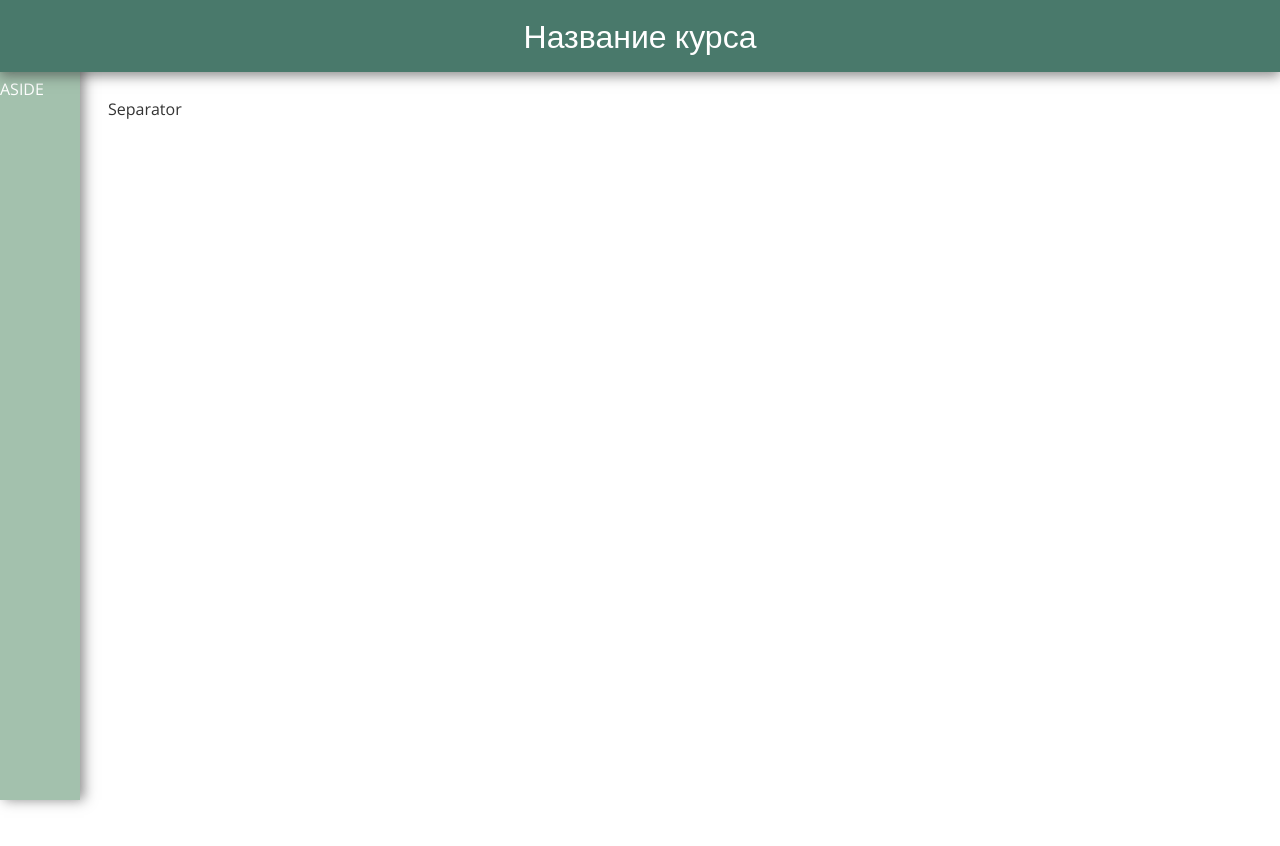
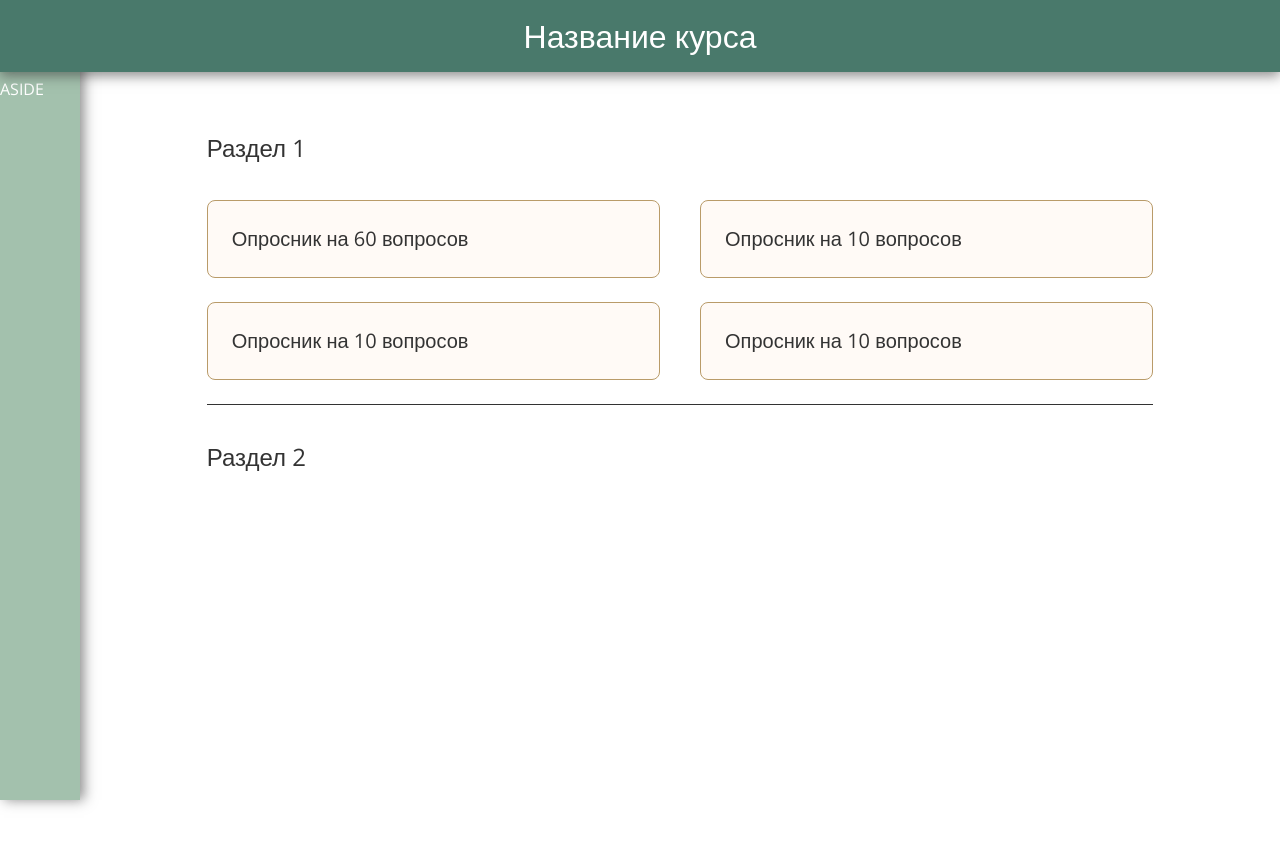
Before and after one commit to DenisDrozd/ira-project, an Angular app: page / in a window 1280 px wide. Shown: the top 846 px of the page. After the commit the page ends 800 px from the top, so only its background shows below. Built offline with nearby package versions, Linux system fonts and the light colour scheme.

Commit message:
page-2: первая версия выборки

```diff
--- a/src/app/body/body.component.html
+++ b/src/app/body/body.component.html
@@ -1,5 +1,58 @@
 <div class="body">
-    <div class="test">
-        Separator
+    <div class="row row_center">
+        <div class="col_extrasmall-12 col_small-12 col_medium-10 col_large-8">
+            <div class="row">
+                <ng-container *ngIf="!selectedQuiz; else quiz">
+                    <div class="col_extrasmall-12 col_small-12 col_medium-12 col_large-12">
+                        <div class="quiz-list-title quiz-list-title_first">
+                            Раздел 1
+                        </div>
+                    </div>
+                    <ng-container *ngFor="let quiz of quizList;">
+                        <div class="col_extrasmall-12 col_small-12 col_medium-6 col_large-4">
+                            <div class="island"
+                                 (click)="selectQuiz(quiz)">
+                                <div class="island-title">
+                                    {{quiz.default.topic}}
+                                </div>
+                            </div>
+                        </div>
+                    </ng-container>
+                    <div class="col_extrasmall-12 col_small-12 col_medium-12 col_large-12">
+                        <div class="quiz-list-title">
+                            Раздел 2
+                        </div>
+                    </div>
+                </ng-container>
+
+                <ng-template #quiz>
+                    <div class="col_extrasmall-12 col_small-12 col_medium-12 col_large-12">
+                        <div class="quiz-list-title quiz-list-title_first">
+                            {{selectedQuiz.default.topic}}
+                        </div>
+                    </div>
+                    <div class="col_extrasmall-12 col_small-12 col_medium-12 col_large-12">
+                        <div *ngFor="let answers of selectedQuiz.default.list; let answersIndex = index"
+                             class="quiz-answers">
+                            <div class="quiz-answers-title">
+                                {{answers.question}}
+                            </div>
+                            <div *ngFor="let answer of answers.answers; let answerIndex = index"
+                                 class="quiz-answer"
+                                 [class.quiz-answer_selected]="answers.selected === answerIndex"
+                                 (click)="selectedQuiz.default.list[answersIndex].selected = answerIndex">
+                                {{answer.answer}}
+                            </div>
+                        </div>
+                    </div>
+
+                    <div style="cursor: pointer; padding: 20px; background: grey;"
+                         (click)="selectedQuiz = false">
+                        Это Кнопка НАЗАД, временная
+                    </div>
+                </ng-template>
+
+            </div>
+        </div>
     </div>
 </div>
--- a/src/app/body/body.component.ts
+++ b/src/app/body/body.component.ts
@@ -1,4 +1,6 @@
 import { Component } from '@angular/core';
+import * as q01 from './tests/quiz01.json';
+import * as q02 from './tests/quiz02.json';
 
 @Component({
     selector: 'app-body',
@@ -6,5 +8,16 @@ import { Component } from '@angular/core';
     styleUrls: ['./body.style.less']
 })
 export class BodyComponent {
+    selectedQuiz;
 
+    quizList = [
+        q01,
+        q02,
+        q02,
+        q02
+    ];
+
+    selectQuiz(list) {
+        this.selectedQuiz = list;
+    }
 }
--- a/src/app/body/body.style.less
+++ b/src/app/body/body.style.less
@@ -5,12 +5,79 @@
 }
 
 .body {
-    padding: 28px;
-}
-
-.test {
-    width: 100%;
-    height: 200vh;
+    padding: 60px 28px;
     color: @body-color;
     background-color: @body-bg;
 }
+
+.quiz-list-title {
+    .h4();
+    margin-bottom: 36px;
+
+    &:not(&_first) {
+        padding-top: 36px;
+        border-top: 1px solid @body-color;
+    }
+}
+
+.island {
+    .transition(all);
+    .h5();
+    position: relative;
+    transform: translateY(0);
+    border: 1px solid @border-color;
+    border-radius: @radius;
+    margin-bottom: 24px;
+    background-color: fade(@island-bg-hover, 8);;
+    cursor: pointer;
+
+    @media @tablet {
+        padding: 12px;
+    }
+
+    @media @desktop-min {
+        padding: 24px;
+    }
+
+    &:hover {
+        transform: translateY(-8px);
+        background-color: fade(@island-bg-hover, 56);
+    }
+}
+
+.quiz-answers {
+    margin-top: 24px;
+}
+
+.quiz-answers-title {
+    .p1();
+    margin-bottom: 12px;
+}
+
+.quiz-answer {
+    .transition(all);
+    .p2();
+    position: relative;
+    padding: 12px 36px;
+    cursor: pointer;
+
+    &:hover {
+        background-color: fade(@black, 8);
+    }
+
+    &:before {
+        content: '-';
+        position: absolute;
+        top: 50%;
+        left: 12px;
+        transform: translateY(-50%);
+    }
+
+    &&_selected {
+        background-color: fade(@black, 16);
+
+        &:before {
+            content: '+';
+        }
+    }
+}
--- /dev/null
+++ b/src/app/body/tests/quiz01.json
@@ -0,0 +1,86 @@
+{
+    "topic": "Опросник на 60 вопросов",
+    "list": [
+        {
+            "question": "1. Создать папку можно:",
+            "answers": [
+                {
+                    "answer": "Только на диске D",
+                    "right": false,
+                    "point": 0
+                },
+                {
+                    "answer": "Только на рабочем столе и в уже созданных папках",
+                    "right": false,
+                    "point": 0
+                },
+                {
+                    "answer": "Только в тех папках, в которых есть файлы",
+                    "right": false,
+                    "point": 0
+                },
+                {
+                    "answer": "Где угодно",
+                    "right": true,
+                    "point": 0
+                }
+            ],
+            "rightAnswer": 4,
+            "selected": null
+        },
+        {
+            "question": "2. Создать папку можно:",
+            "answers": [
+                {
+                    "answer": "Только на диске D",
+                    "right": false,
+                    "point": 0
+                },
+                {
+                    "answer": "Только на рабочем столе и в уже созданных папках",
+                    "right": false,
+                    "point": 0
+                },
+                {
+                    "answer": "Только в тех папках, в которых есть файлы",
+                    "right": false,
+                    "point": 0
+                },
+                {
+                    "answer": "Где угодно",
+                    "right": true,
+                    "point": 0
+                }
+            ],
+            "rightAnswer": 4,
+            "selected": null
+        },
+        {
+            "question": "3. Создать папку можно:",
+            "answers": [
+                {
+                    "answer": "Только на диске D",
+                    "right": false,
+                    "point": 0
+                },
+                {
+                    "answer": "Только на рабочем столе и в уже созданных папках",
+                    "right": false,
+                    "point": 0
+                },
+                {
+                    "answer": "Только в тех папках, в которых есть файлы",
+                    "right": false,
+                    "point": 0
+                },
+                {
+                    "answer": "Где угодно",
+                    "right": true,
+                    "point": 0
+                }
+            ],
+            "rightAnswer": 4,
+            "selected": null
+        }
+    ]
+}
--- /dev/null
+++ b/src/app/body/tests/quiz02.json
@@ -0,0 +1,59 @@
+{
+    "topic": "Опросник на 10 вопросов",
+    "list": [
+        {
+            "question": "1. Создать папку можно:",
+            "answers": [
+                {
+                    "answer": "Только на диске D",
+                    "right": false,
+                    "point": 0
+                },
+                {
+                    "answer": "Только на рабочем столе и в уже созданных папках",
+                    "right": false,
+                    "point": 0
+                },
+                {
+                    "answer": "Только в тех папках, в которых есть файлы",
+                    "right": false,
+                    "point": 0
+                },
+                {
+                    "answer": "Где угодно",
+                    "right": true,
+                    "point": 0
+                }
+            ],
+            "rightAnswer": 4,
+            "selected": null
+        },
+        {
+            "question": "2. Создать папку можно:",
+            "answers": [
+                {
+                    "answer": "Только на диске D",
+                    "right": false,
+                    "point": 0
+                },
+                {
+                    "answer": "Только на рабочем столе и в уже созданных папках",
+                    "right": false,
+                    "point": 0
+                },
+                {
+                    "answer": "Только в тех папках, в которых есть файлы",
+                    "right": false,
+                    "point": 0
+                },
+                {
+                    "answer": "Где угодно",
+                    "right": true,
+                    "point": 0
+                }
+            ],
+            "rightAnswer": 4,
+            "selected": null
+        }
+    ]
+}
--- a/src/sharedStyle/variables.less
+++ b/src/sharedStyle/variables.less
@@ -13,6 +13,10 @@
 @aside-color: @white;
 @body-bg: @white;
 @body-color: @black;
+@border-color: @color-palette-4;
+@island-bg: @color-palette-5;
+@island-bg-hover: @color-palette-5;
+@radius: 8px;
 
 @mobile: ~'screen and (max-width: 639px)';
 @mobile-min: ~'screen and (min-width: 300px)';
--- /dev/null
+++ b/src/typings.d.ts
@@ -0,0 +1,4 @@
+declare module "*.json" {
+    const value: any;
+    export default value;
+}
```
